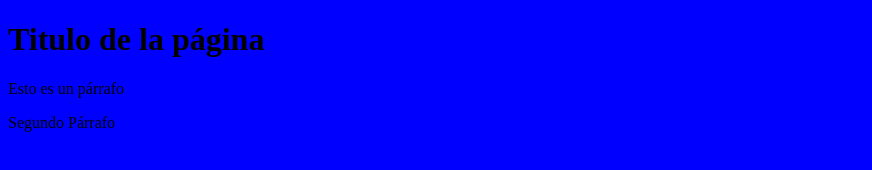
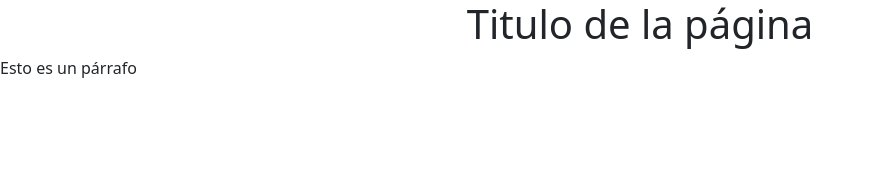
Before and after one commit to ricnemonic/Proyecto-web-Empresa-C, a plain HTML site: page index.html in a window 1280 px wide. Shown: the whole page, without its empty margins (0-872 px from the left). Drawn offline with nearby package versions, Linux system fonts and the light colour scheme.

Commit message:
Agregando Link Bootstrap, aplicando estilo a titulo y párrafo

```diff
--- a/index.html
+++ b/index.html
@@ -5,11 +5,14 @@
     <meta name="viewport" content="width=device-width, initial-scale=1.0">
     <title>Document</title>
     <link rel="stylesheet" href="estilos.css" type="text/css">
+    <link href="https://cdn.jsdelivr.net/npm/bootstrap@5.3.2/dist/css/bootstrap.min.css"
+        rel="stylesheet" integrity="sha384-T3c6CoIi6uLrA9TneNEoa7RxnatzjcDSCmG1MXxSR1GAsXEV/Dwwykc2MPK8M2HN"
+        crossorigin="anonymous">
 
 </head>
 <body>
-    <h1>Titulo de la página</h1>
+    <h1 class="text-center">Titulo de la página</h1>
     <p>Esto es un párrafo</p>
-    <p>Segundo Párrafo</p>
+    <p class="text-center>Segundo Párrafo</p>
 </body>
 </html>
```
